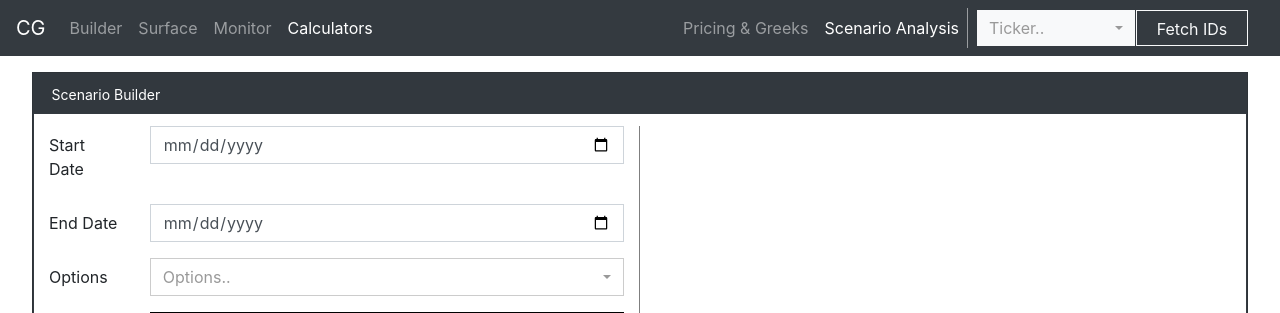
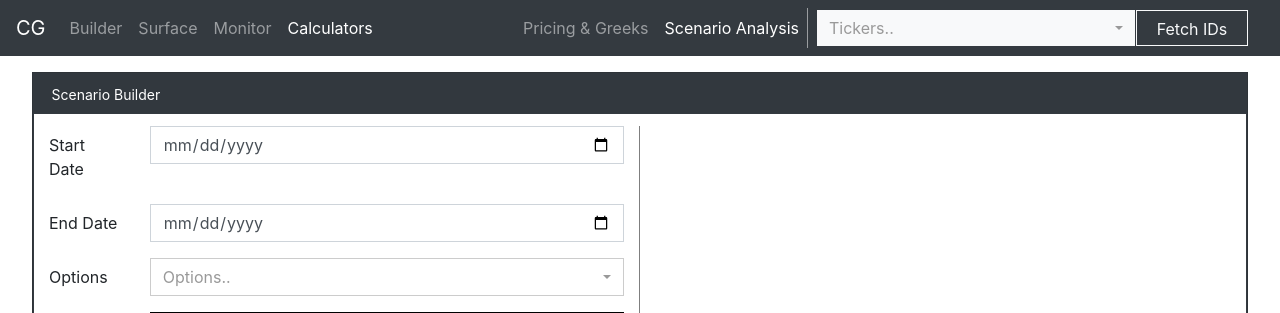
Before and after one commit to zQuantz/CGWeb, a Flask app: page /scenarios in a window 1280 px wide. Shown: the top 313 px of the page. Run offline with Flask 2, Linux system fonts and the light colour scheme; parts of the project's set-up code (start-up, migrations or seed data) failed here and were passed over; some libraries are stand-ins or nearby versions.

Commit message:
option ids added to scenario builder. Need to implement the charting and PnL tracking

```diff
--- a/app.py
+++ b/app.py
@@ -1,5 +1,4 @@
 from common.calculator import calculate_greeks
-from common.scenarios import scenarios_htmls
 
 from gevent.pywsgi import WSGIServer
 from flask import render_template
@@ -7,6 +6,7 @@ from flask import request
 from flask import Flask
 
 from common.connector import Connector
+from common.scenarios import Scenarios
 from common.builder import Builder
 
 import json
@@ -16,6 +16,7 @@ import json
 print("Initializing Builder Object")
 connector = Connector()
 builder_obj = Builder(connector)
+scenarios_obj = Scenarios(connector)
 print("Builder Object Completed")
 
 input_values = {
@@ -89,7 +90,9 @@ def calculator():
 
 @app.route("/scenarios")
 def scenarios():
-	return render_template("scenarios.html", scenarios_htmls = scenarios_htmls)
+
+	scenarios_obj.generate_option_ids(request.args.getlist("tickers"))
+	return render_template("scenarios.html", scenarios = scenarios_obj, connector = connector)
 
 if __name__ == '__main__':
 
--- a/common/scenarios.py
+++ b/common/scenarios.py
@@ -3,76 +3,100 @@ import pandas as pd
 
 ###################################################################################################
 
-option_input = html("input", "", {
-	"type" : "tel",
-	"class" : "quantityInput",
-	"onchange" : "editQuantity(this)",
-	"pattern" : "[-]?[1-9][0-9]*",
-	"required" : "required"
-})
+class Scenarios:
 
-option_tr = html("td", html("a", "X", {"href" : "#", "onclick" : 'removeOption(this)'}))
-option_tr += html("td", "OPTION_ID")
-option_tr += html("td", option_input)
-option_tr = html("tr", option_tr, {"id" : "OPTION_ID"})
+	def __init__(self, connector):
 
-###################################################################################################
+		self._option_ids = None
 
-accordion_header = html("button", "CARD_HEADER_LABEL", {
-		"class" : "btn btn-link accordionButton",
-		"type" : "button",
-		"data-toggle" : "collapse",
-		"data-target" : "#positionCardPOSNUM",
-		"aria-expanded" : "false",
-		"aria-controls" : "positionCardPOSNUM",
-		"style" : "margin-left: -0.25rem"
-	})
-accordion_header += html("button", "X", {
-		"class" : "btn btn-link accordionButton cancelPositionButton", "onclick" :
-		"removePosition(POSNUM)"
-	})
-accordion_header = html("h2", accordion_header, {"class" : "mb-0 accordionTab"})
-accordion_header = html("div", accordion_header, {
-		"class" : "card-header",
-		"id" : "positionPOSNUMAccordionHeader"
-	})
+		self.connector = connector
+		self.generate_html_templates()
 
-accordion_body = """
-<table class="table table-sm table-hover">
+	def generate_option_ids(self, tickers):
 
-	<thead>
-		<tr>
-			<th>Option</th>
-			<th>Quantity</th>
-		</tr>
-	</thead>
+		if not tickers:
+			self.option_ids = None
+			return
 
-	<tbody></tbody>
+		option_ids = self.connector.get_option_ids(tuple(tickers))
+		option_ids = option_ids.option_id.values
 
-</table>
-"""
-accordion_body = html("div", accordion_body, {"class" : "container-fluid", "style" : "margin-top: 0.5rem"})
-accordion_body = html("div", accordion_body, {"class" : "card-body accordionCardBody"})
-accordion_body = html("div", accordion_body, {
-		"id" : "positionCardPOSNUM",
-		"class" : "collapse",
-		"aria-labelledby" : "positionPOSNUMAccordionHeader",
-		"data-parent" : "#positionAccordion"
-	})
+		self._option_ids = ""
+		for option_id in option_ids:
+			self._option_ids += html("option", option_id, {})
 
-accordion = html("div", accordion_header + accordion_body, {
-		"class" : "card bg-dark",
-		"style" : "border-radius: 0px; border-bottom: 1px solid white"
-	})
+	def generate_html_templates(self):
 
-accordion_tr = html("td", "OPTION_ID")
-accordion_tr += html("td", "QUANTITY")
-accordion_tr = html("tr", accordion_tr)
+		option_input = html("input", "", {
+			"type" : "tel",
+			"class" : "quantityInput",
+			"onchange" : "editQuantity(this)",
+			"pattern" : "[-]?[1-9][0-9]*",
+			"required" : "required"
+		})
 
-###################################################################################################
+		option_tr = html("td", html("a", "X", {"href" : "#", "onclick" : 'removeOption(this)'}))
+		option_tr += html("td", "OPTION_ID")
+		option_tr += html("td", option_input)
+		option_tr = html("tr", option_tr, {"id" : "OPTION_ID"})
 
-scenarios_htmls = {
-	"option_tr" : option_tr,
-	"accordion_tr" : accordion_tr,
-	"accordion" : accordion
-}
+		###################################################################################################
+
+		accordion_header = html("button", "CARD_HEADER_LABEL", {
+				"class" : "btn btn-link accordionButton",
+				"type" : "button",
+				"data-toggle" : "collapse",
+				"data-target" : "#positionCardPOSNUM",
+				"aria-expanded" : "false",
+				"aria-controls" : "positionCardPOSNUM",
+				"style" : "margin-left: -0.25rem"
+			})
+		accordion_header += html("button", "X", {
+				"class" : "btn btn-link accordionButton cancelPositionButton", "onclick" :
+				"removePosition(POSNUM)"
+			})
+		accordion_header = html("h2", accordion_header, {"class" : "mb-0 accordionTab"})
+		accordion_header = html("div", accordion_header, {
+				"class" : "card-header",
+				"id" : "positionPOSNUMAccordionHeader"
+			})
+
+		accordion_body = """
+		<table class="table table-sm table-hover">
+
+			<thead>
+				<tr>
+					<th>Option</th>
+					<th>Quantity</th>
+				</tr>
+			</thead>
+
+			<tbody></tbody>
+
+		</table>
+		"""
+		accordion_body = html("div", accordion_body, {"class" : "container-fluid", "style" : "margin-top: 0.5rem"})
+		accordion_body = html("div", accordion_body, {"class" : "card-body accordionCardBody"})
+		accordion_body = html("div", accordion_body, {
+				"id" : "positionCardPOSNUM",
+				"class" : "collapse",
+				"aria-labelledby" : "positionPOSNUMAccordionHeader",
+				"data-parent" : "#positionAccordion"
+			})
+
+		accordion = html("div", accordion_header + accordion_body, {
+				"class" : "card bg-dark",
+				"style" : "border-radius: 0px; border-bottom: 1px solid white"
+			})
+
+		accordion_tr = html("td", "OPTION_ID")
+		accordion_tr += html("td", "QUANTITY")
+		accordion_tr = html("tr", accordion_tr)
+
+		###################################################################################################
+
+		self.templates = {
+			"option_tr" : option_tr,
+			"accordion_tr" : accordion_tr,
+			"accordion" : accordion
+		}
--- a/static/css/scenarios/scenarios.css
+++ b/static/css/scenarios/scenarios.css
@@ -1,6 +1,6 @@
 .tickerPicker {
 	line-height: 1.25;
-	width: 10rem !important;
+	width: 20rem !important;
 }
 
 .tickerPicker button {
--- a/templates/calculators.html
+++ b/templates/calculators.html
@@ -142,7 +142,7 @@
 						</div>
 					</div>
 
-					<button type="submit" class="btn btn-dark calcualteButton" style="float: right;">Calculate</button>
+					<button type="submit" class="btn btn-dark calcualteButton" style="float: right; z-index: 1; position: relative;">Calculate</button>
 
 				</form>
 
--- a/templates/scenarios.html
+++ b/templates/scenarios.html
@@ -78,10 +78,14 @@
 
 			<form class="form-inline" action="/scenarios">
 
-				<select class="selectpicker form-control tickerPicker" data-live-search="true" title="Ticker.." id="tickerSelect" name="ticker" multiple>
-					<option>AAPL</option>
+				<select class="selectpicker form-control tickerPicker" data-live-search="true" title="Tickers.." id="tickerSelect" name="tickers" multiple>
+					{% if connector %}
+						{{connector._ticker_options | safe}}
+					{% endif %}
+<!-- 					<option>AAPL</option>
 					<option>MSFT</option>
-					<option>TSLA</option>
+					<option>AMZN</option>
+					<option>WMT</option> -->
 				</select>
 
 				<button type="submit" class="btn btn-outline-light navButton">Fetch IDs</button>
@@ -147,11 +151,14 @@
 												<label for="optionSelect" class="col-2 col-form-label">Options</label>
 												<div class="col-10">
 													<select class="selectpicker form-control" data-live-search="true" title="Options.." id="optionSelect" name="ticker" multiple required="required">
-														<option>AAPL 2020-09-21 C325.0</option>
+														{% if scenarios._option_ids %}
+															{{scenarios._option_ids | safe}}
+														{% endif %}
+<!-- 														<option>AAPL 2020-09-21 C325.0</option>
 														<option>AAPL 2020-09-21 P250.0</option>
 														<option>MSFT 2020-09-21 C165.0</option>
 														<option>MSFT 2020-09-21 C175.0</option>
-														<option>MSFT 2020-09-21 C155.0</option>
+														<option>MSFT 2020-09-21 C155.0</option> -->
 													</select>
 												</div>
 
@@ -246,7 +253,7 @@
 		<!-- Main Container End -->
 
 		<script type="text/javascript">
-			init({{scenarios_htmls|tojson|safe}});
+			init({{scenarios.templates|tojson|safe}});
 		</script>
 
 	</body>
```
Also changed, not shown: templates/position_info.html (+12 -143 lines).
